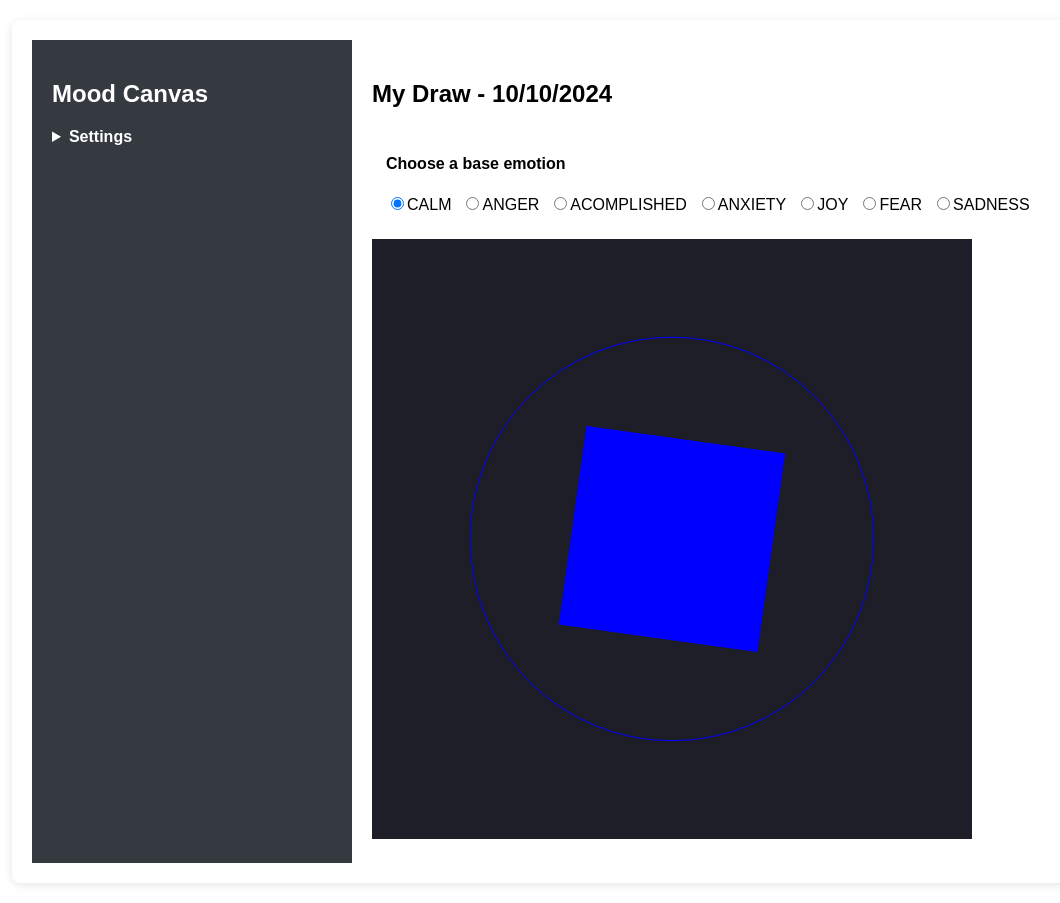
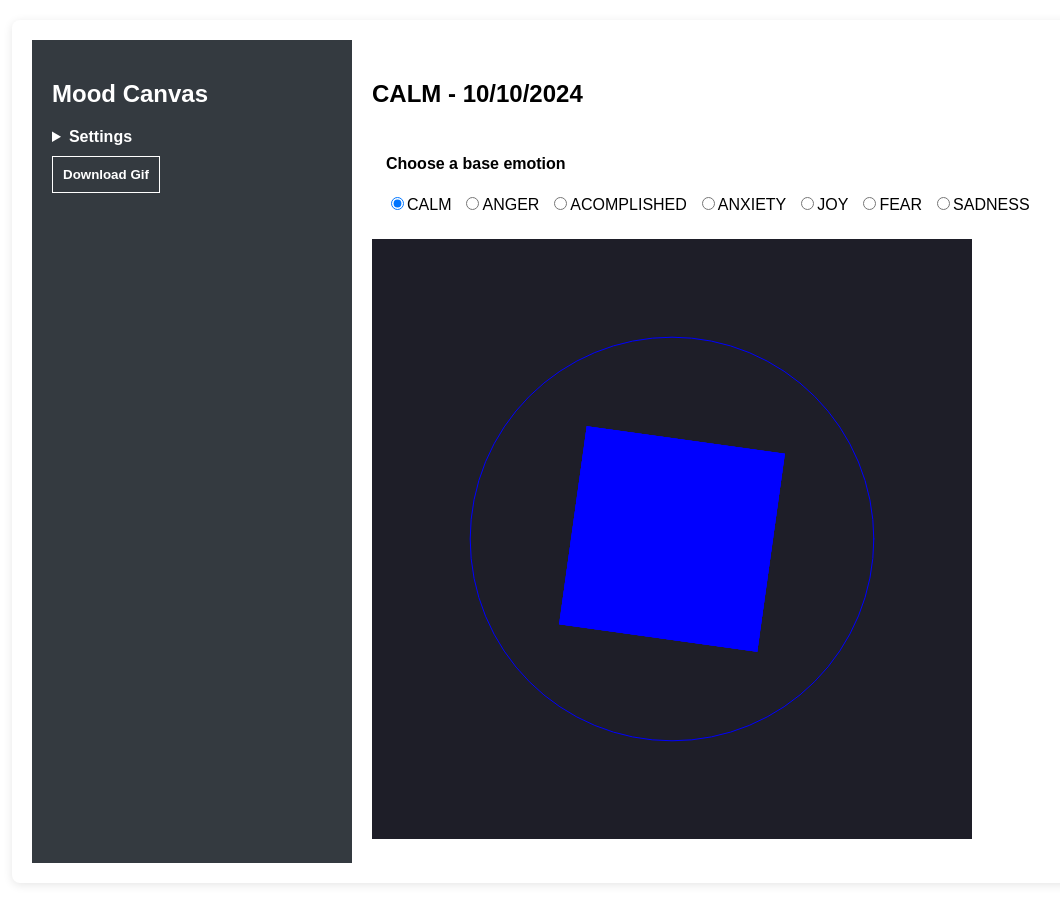
Before and after one commit to Bmartin2013/MoodCanvas, a React (Vite) app: page / in a window 1280 px wide. Shown: the whole page, without its empty margins (8-1068 px from the left). Built offline with nearby package versions, Linux system fonts and the light colour scheme.

Commit message:
add download button

```diff
--- a/src/pages/Client.jsx
+++ b/src/pages/Client.jsx
@@ -13,6 +13,8 @@ const Client = () => {
   });
 
   const currentDate = new Date().toLocaleDateString();
+  const title = `${options.emotions} - ${currentDate}`
+  const [isGifSaved, setIsGifSaved] = useState(false)
 
   return (
     <SideBarLayout
@@ -20,16 +22,20 @@ const Client = () => {
         <div>
           <h2>Mood Canvas</h2>
           <ControlPanel options={options} setOptions={setOptions} />
+          <button style={{background:"transparent", border: "1px solid white", fontWeight: 'bold', color: 'white', marginTop: '10px', padding:'10px'}} onClick={() => setIsGifSaved(true)}>Download Gif</button>
         </div>
       }
       mainContent={
         <>
-          <h2>My Draw - {currentDate} </h2>
+          <h2>{title}</h2>
           <EmotionCheckboxSection options={options} setOptions={setOptions} />
           <P5Sketch
             key={JSON.stringify(options)}
             emotions={options.emotions}
             options={options}
+            isGifSaved={isGifSaved}
+            setIsGifSaved={setIsGifSaved}
+            sketchName={title}
           />
         </>
       }
--- a/src/sketches/P5Sketch.js
+++ b/src/sketches/P5Sketch.js
@@ -2,17 +2,15 @@ import React, { useRef, useEffect } from 'react';
 import p5 from 'p5';
 import { drawComposition, setup } from './setup';
 
-const P5Sketch = ({emotions, options}) => {
+const P5Sketch = ({ emotions, options, isGifSaved, setIsGifSaved, sketchName }) => {
   const sketchRef = useRef();
 
   useEffect(() => {
-
-    console.log(options);
     const sketch = (p) => {
-      p.setup = () => setup(p);
+      p.setup = () => setup(p, isGifSaved, sketchName);
 
       p.draw = () => {
-        drawComposition(p,emotions, options)
+        drawComposition(p, emotions, options)
       }
 
     };
@@ -22,8 +20,9 @@ const P5Sketch = ({emotions, options}) => {
     // Cleanup on unmount
     return () => {
       myP5.remove();
+      setIsGifSaved(false);
     };
-  }, []);
+  }, [isGifSaved]);
 
   return <div ref={sketchRef}></div>;
 };
--- a/src/sketches/setup.js
+++ b/src/sketches/setup.js
@@ -30,8 +30,11 @@ function drawEmotion(p, emotion, options) {
     }
 }
 
-export function setup(p) {
+export function setup(p, isGifSaved, sketchName='sketch') {
     drawBackground(BACKGROUND_DEFAULT.inrShapeSize, p.color(...BACKGROUND_DEFAULT.inrShapeColor), p)
+    if (isGifSaved) {
+        p.saveGif(sketchName, 5)
+    }
 }
 
 export function drawBackground(size, color, p) {
```
